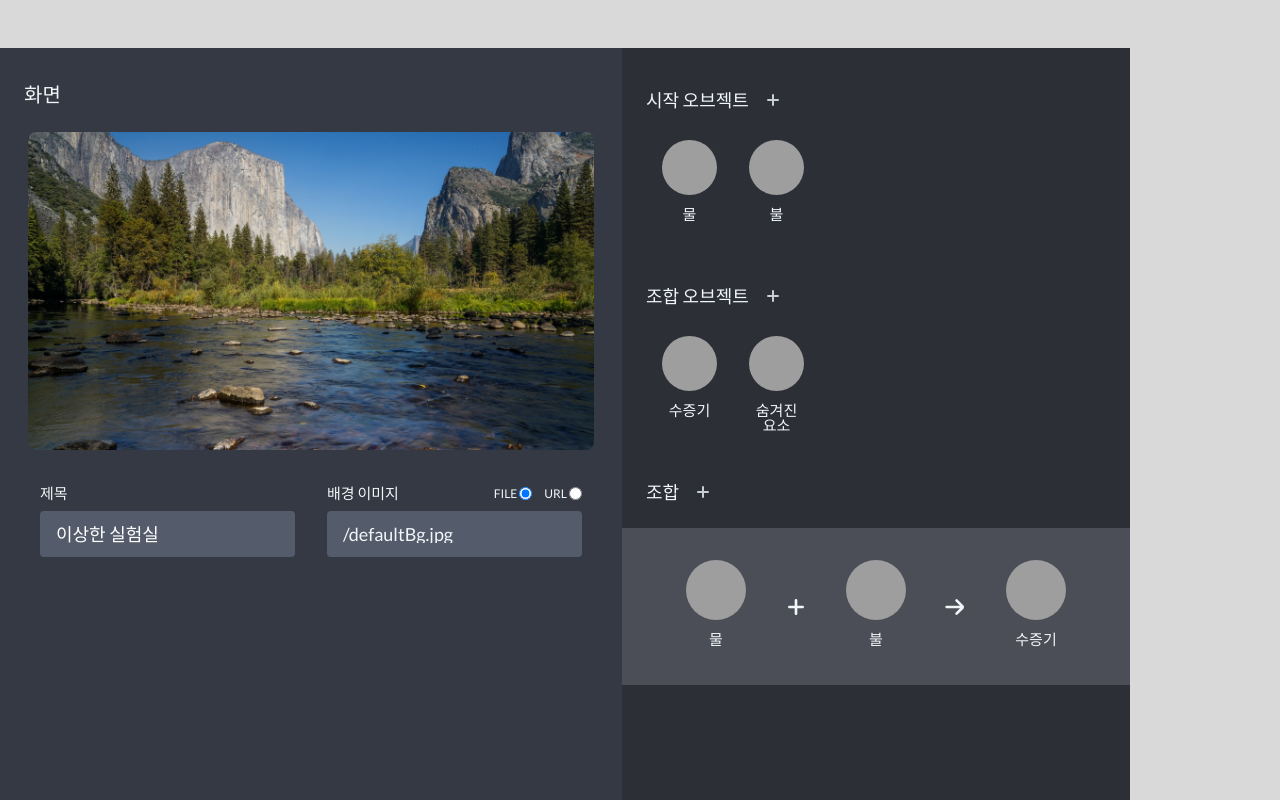
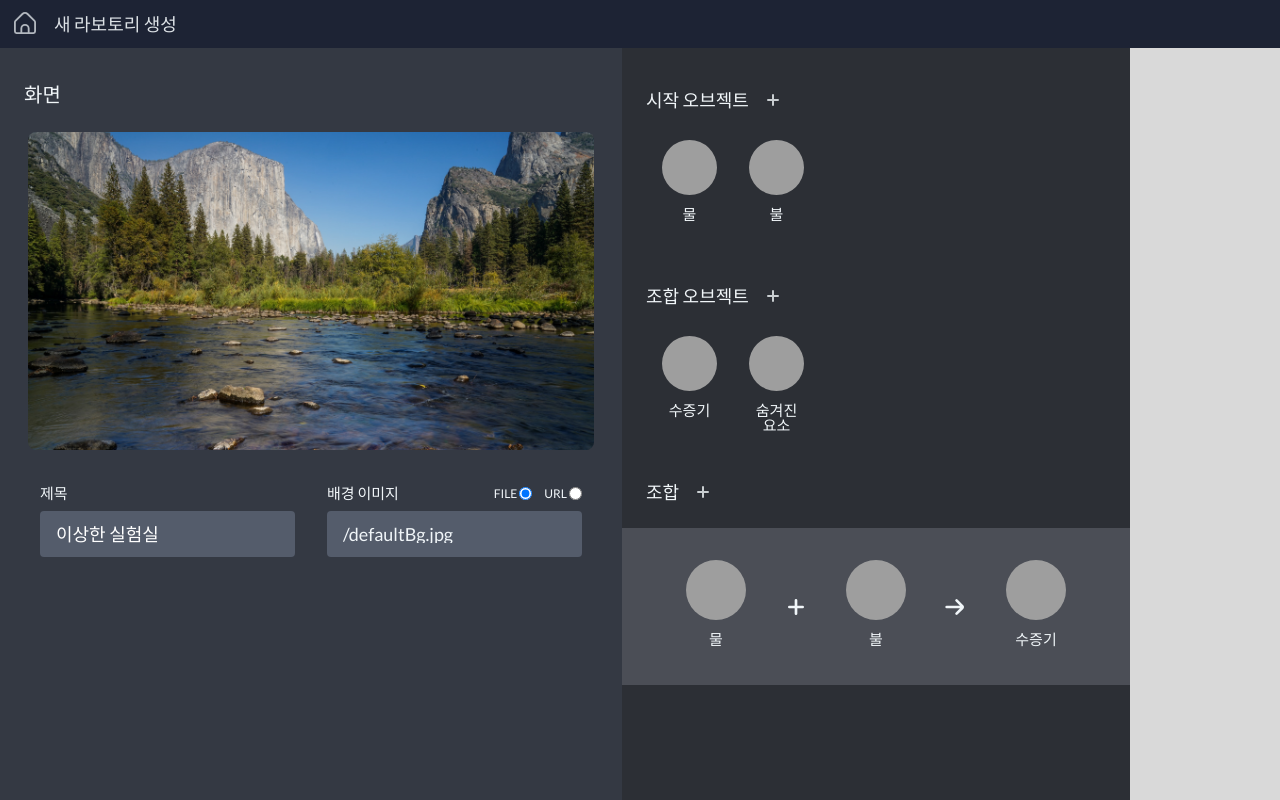
Before and after one commit to minyki-1/Odda-Lab, a Next.js app: page /create/1 in a window 1280 px wide. Built offline with nearby package versions, Linux system fonts and the light colour scheme; grey boxes are pictures that could not be loaded.

Commit message:
header에 홈 버튼 추가

```diff
--- a/src/pages/create/[id].tsx
+++ b/src/pages/create/[id].tsx
@@ -2,10 +2,11 @@ import styled from 'styled-components'
 import SVG_plus from "../../svg/plus.svg"
 import SVG_arrow_right from "../../svg/arrow-right.svg"
 import { ChangeEvent, useState } from 'react'
-import NextImage from 'next/image'
 import CreateObjModal from "../../components/create/createObjModal"
-import { cropImage, resizeImage } from '../../lib/image'
+import { resizeImage } from '../../lib/image'
 import { IPostData } from '../../types/data'
+import SVG_Home from "../../svg/home.svg"
+import Link from "next/link"
 
 const temp: IPostData = {
   id: "0",
@@ -69,7 +70,6 @@ export default function Create() {
       setSelectObj(target.id);
       return;
     }
-
   }
 
   const findObjValueById = (id: string | undefined, value: "img" | "id" | "name"): string | undefined => {
@@ -104,12 +104,8 @@ export default function Create() {
     return new Promise((resolve) => {
       const img = new Image();
       img.src = url;
-      img.onload = () => {
-        resolve(true);
-      };
-      img.onerror = () => {
-        resolve(false);
-      };
+      img.onload = () => resolve(true)
+      img.onerror = () => resolve(false)
     });
   }
   const handleChangeUrl = async (url: string) => {
@@ -152,6 +148,8 @@ export default function Create() {
           : null
       }
       <Header>
+        <Link href="/"><SVG_Home /></Link>
+        <h1>새 라보토리 생성</h1>
       </Header>
       <Main>
         <Contents>
@@ -195,6 +193,7 @@ export default function Create() {
                 style={{ display: "none" }}
               />
             </MainInput>
+            {/* TODO: 오디오 파일 받기 */}
           </MainInputWrap>
         </Contents>
         <ObjectContent>
@@ -209,7 +208,6 @@ export default function Create() {
               datas.start.map((data, key) => (
                 <Object key={key}>
                   <ObjectImg {...objImgProps(data)} />
-                  {/* <textarea value={"가나다라마바사"} /> */}
                   <h1 contentEditable={"true"} suppressContentEditableWarning={true} onChange={() => { console.log("s") }}>{findObjValueById(data, "name")}</h1>
                 </Object>
               ))
@@ -289,7 +287,27 @@ const Container = styled.div`
 const Header = styled.div`
   width:100%;
   height:48px;
-  background-color: #D9D9D9;
+  background-color: #1D2334;
+  display:flex;
+  align-items: center;
+  svg{
+    width:22px;
+    height:22px;
+    fill:#F1F6F9;
+    margin:0px 12px;
+    padding: 2px;
+    opacity: 0.7;
+    cursor: pointer;
+    &:hover{
+      opacity: 1;
+    }
+  }
+  h1{
+    font-size: 18px;
+    color:#F1F6F9;
+    margin-left: 4px;
+    opacity: 0.9;
+  }
 `
 const Main = styled.div`
   display:flex;
```
Also changed, not shown: src/svg/home.svg (added).
